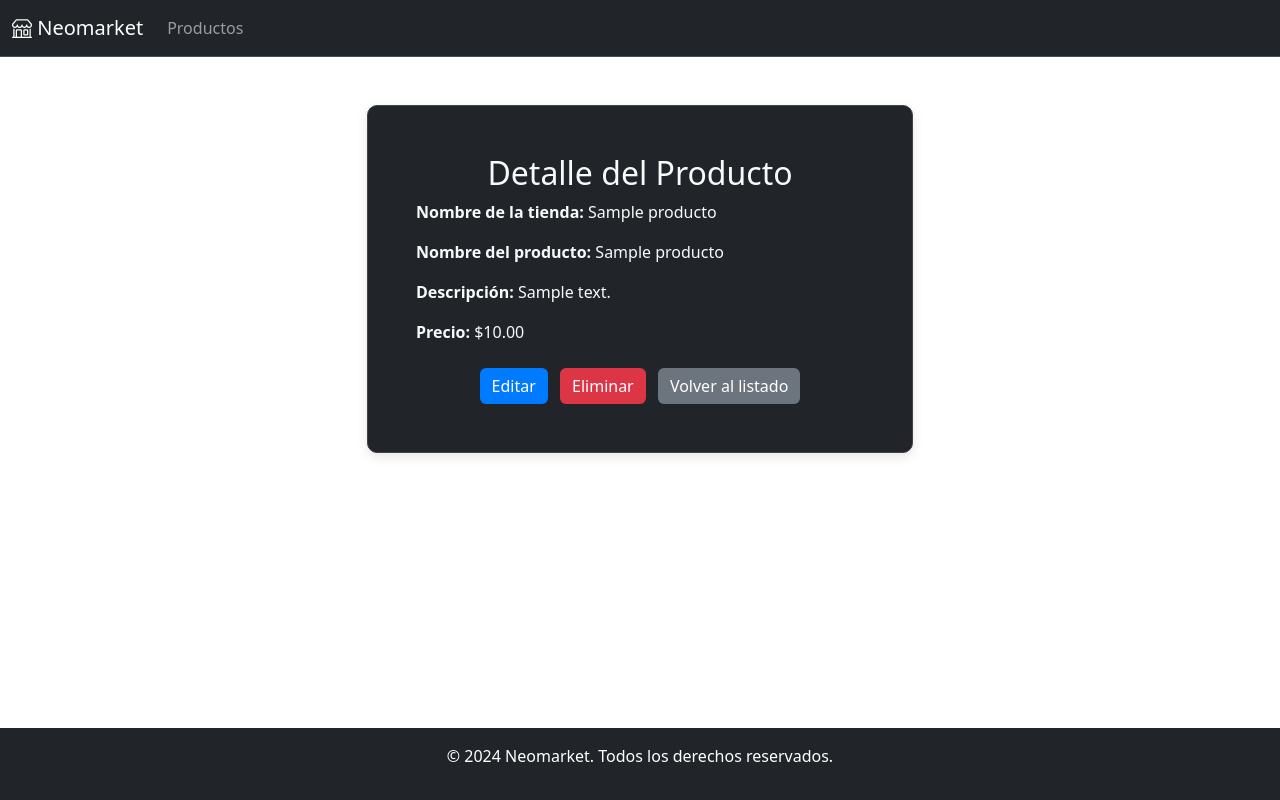
After one commit to Oscar16LA/Neomarket, a Django app: page /productos/1/ in a window 1280 px wide. The commit adds this page. Run offline with Django 5.2, Linux system fonts and the light colour scheme; tables that the repository leaves empty hold one stand-in row (values such as "Sample post").

Commit message:
Mensaje de confirmación

```diff
--- /dev/null
+++ b/productos/Templates/producto_detalle.html
@@ -0,0 +1,103 @@
+<!doctype html>
+<html lang="en">
+  <head>
+    <meta charset="utf-8">
+    <meta name="viewport" content="width=device-width, initial-scale=1">
+    <title>Detalle del Producto - Neomarket</title>
+    <link href="https://cdn.jsdelivr.net/npm/bootstrap@5.3.3/dist/css/bootstrap.min.css" rel="stylesheet" integrity="sha384-QWTKZyjpPEjISv5WaRU9OFeRpok6YctnYmDr5pNlyT2bRjXh0JMhjY6hW+ALEwIH" crossorigin="anonymous">
+    <link rel="stylesheet" href="https://cdn.jsdelivr.net/npm/bootstrap-icons@1.11.3/font/bootstrap-icons.min.css">
+    <style>
+        html, body {
+            height: 100%;
+        }
+        body {
+            display: flex;
+            flex-direction: column;
+        }
+        main {
+            flex: 1;
+        }
+        /* Estilo del contenedor del formulario */
+        .card {
+            background-color: #212529; /* Color bg-dark de Bootstrap */
+            color: #f8f9fa;
+            border-radius: 10px;
+            border: 1px solid #444;
+            box-shadow: 0px 4px 12px rgba(0, 0, 0, 0.1);
+            padding: 2rem;
+        }
+        /* Estilo de los campos de formulario */
+        .form-control {
+            background-color: #343a40;
+            color: #f8f9fa;
+            border: 1px solid #555;
+            border-radius: 5px;
+        }
+        .form-control:focus {
+            background-color: #495057;
+            color: #f8f9fa;
+            border-color: #007bff;
+            box-shadow: 0 0 0 0.2rem rgba(0, 123, 255, 0.25);
+        }
+        /* Estilo de los botones */
+        .btn-primary {
+            background-color: #007bff;
+            border: none;
+        }
+        .btn-secondary {
+            background-color: #6c757d;
+            border: none;
+        }
+        .btn-danger {
+            background-color: #dc3545;
+            border: none;
+        }
+    </style>
+  </head>
+  <body>
+    <header>
+      <nav class="navbar navbar-expand-lg bg-dark border-bottom border-body" data-bs-theme="dark">
+        <div class="container-fluid">
+          <a class="navbar-brand" href="#"><i class="bi bi-shop"></i> Neomarket</a>
+          <button class="navbar-toggler" type="button" data-bs-toggle="collapse" data-bs-target="#navbarSupportedContent" aria-controls="navbarSupportedContent" aria-expanded="false" aria-label="Toggle navigation">
+            <span class="navbar-toggler-icon"></span>
+          </button>
+          <div class="collapse navbar-collapse" id="navbarSupportedContent">
+            <ul class="navbar-nav me-auto mb-2 mb-lg-0">
+              <li class="nav-item">
+                <a class="nav-link" href="{% url 'listado' %}">Productos</a>
+              </li>
+            </ul>
+          </div>
+        </div>
+      </nav>
+    </header>
+
+    <main class="container mt-5">
+      <div class="row justify-content-center">
+        <div class="col-md-6">
+          <div class="card">
+            <div class="card-body">
+              <h2 class="card-title text-center">Detalle del Producto</h2>
+              <p><strong>Nombre de la tienda:</strong> {{ producto.nombre_tienda }}</p>
+              <p><strong>Nombre del producto:</strong> {{ producto.nombre_producto }}</p>
+              <p><strong>Descripción:</strong> {{ producto.descripcion }}</p>
+              <p><strong>Precio:</strong> ${{ producto.precio }}</p>
+              <div class="text-center mt-4">
+                <a href="{% url 'producto_editar' producto.id %}" class="btn btn-primary me-2">Editar</a>
+                <a href="{% url 'producto_eliminar' producto.id %}" class="btn btn-danger me-2">Eliminar</a>
+                <a href="{% url 'listado' %}" class="btn btn-secondary">Volver al listado</a>
+              </div>
+            </div>
+          </div>
+        </div>
+      </div>
+    </main>
+
+    <footer class="bg-dark text-white text-center py-3 mt-5">
+      <p>&copy; 2024 Neomarket. Todos los derechos reservados.</p>
+    </footer>
+
+    <script src="https://cdn.jsdelivr.net/npm/bootstrap@5.3.3/dist/js/bootstrap.bundle.min.js" integrity="sha384-YvpcrYf0tY3lHB60NNkmXc5s9fDVZLESaAA55NDzOxhy9GkcIdslK1eN7N6jIeHz" crossorigin="anonymous"></script>
+  </body>
+</html>
--- a/productos/urls.py
+++ b/productos/urls.py
@@ -1,10 +1,11 @@
 from django.urls import path
 from . import views
-from django.views.generic import TemplateView
 
 urlpatterns = [
     path('', views.home, name='home'),
-    path('productos/', TemplateView.as_view(template_name='listado.html'), name='listado'),
-
-
+    path('listado/', views.listado, name='listado'),
+    path('productos/nuevo/', views.producto_nuevo, name='producto_nuevo'),
+    path('productos/<int:id>/', views.producto_detalle, name='producto_detalle'),
+    path('productos/<int:id>/editar/', views.producto_editar, name='producto_editar'),
+    path('productos/<int:id>/eliminar/', views.producto_eliminar, name='producto_eliminar'),
 ]
--- a/productos/views.py
+++ b/productos/views.py
@@ -1,14 +1,55 @@
-from django.shortcuts import render
-
-# Definimos la vista de la página principal  que es home.html
+from django.shortcuts import render, get_object_or_404, redirect
+from .models import Producto
+from .forms import ProductoForm
 
 def home(request):
     return render(request, 'home.html')
 
 
-from .models import Producto # Importamos el modelo producto desde la aplicación.
+def listado(request):
+    productos = Producto.objects.all()
+    search_peticion = request.GET.get('search', '')
+
+    if search_peticion:
+        # Filtrar productos por nombre que contengan el término de búsqueda
+        productos = productos.filter(nombre_producto__icontains=search_peticion)
+
+    # Pasar los productos y la consulta de búsqueda a la plantilla
+    return render(request, 'listado.html', {'productos': productos, 'search_query': search_peticion})
 
 
-def listado(request):
-    productos = Producto.objects.all()
-    return render(request, 'listado.html', {'productos': productos})
+# Crear (agregar un nuevo producto)
+def producto_nuevo(request):
+    if request.method == "POST":
+        form = ProductoForm(request.POST)
+        if form.is_valid():
+            form.save()
+            return redirect('listado')  # Redirige a la lista de productos
+    else:
+        form = ProductoForm()
+    return render(request, 'producto_form.html', {'form': form})
+
+# Leer (detalles del producto)
+def producto_detalle(request, id):
+    producto = get_object_or_404(Producto, id=id)
+    return render(request, 'producto_detalle.html', {'producto': producto})
+
+# Actualizar (editar un producto existente)
+def producto_editar(request, id):
+    producto = get_object_or_404(Producto, id=id)
+    if request.method == "POST":
+        form = ProductoForm(request.POST, instance=producto)
+        if form.is_valid():
+            form.save()
+            return redirect('producto_detalle', id=producto.id)
+    else:
+        form = ProductoForm(instance=producto)
+    return render(request, 'producto_form.html', {'form': form})
+
+# Eliminar (eliminar un producto)
+def producto_eliminar(request, id):
+    producto = get_object_or_404(Producto, id=id)
+    if request.method == "POST":
+        producto.delete()
+        return redirect('listado')
+    return render(request, 'producto_confirmar_eliminar.html', {'producto': producto})
```
Also changed, not shown: productos/Templates/listado.html (+33 -49 lines), productos/Templates/producto_confirmar_eliminar.html (added, +103 -0 lines), productos/Templates/producto_form.html (added, +84 -0 lines), productos/forms.py (added, +7 -0 lines).
